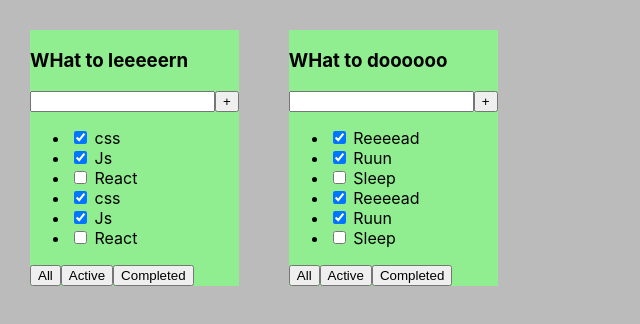
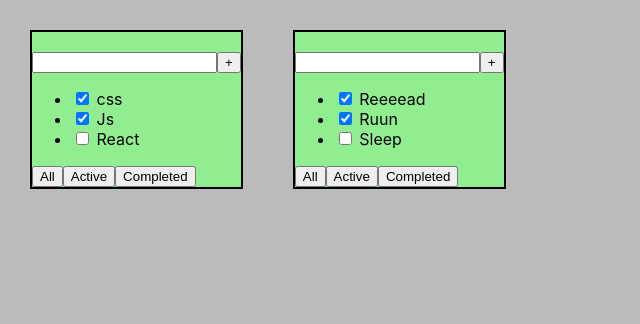
Before and after one commit to Vance051/1-todolist, a React (Create React App) app: page / in a window 1280 px wide. Shown: the top 324 px of the page, without its empty margins (0-640 px from the left). Built offline with nearby package versions, Linux system fonts and the light colour scheme.

Commit message:
Lesson1 - деструктурировал пропсы в todoList

```diff
--- a/src/App.css
+++ b/src/App.css
@@ -9,4 +9,5 @@
     margin-right: 50px;
     height: max-content;
     background: lightgreen;
+    border: black 2px solid;
 }
--- a/src/TodoList.tsx
+++ b/src/TodoList.tsx
@@ -1,25 +1,21 @@
-import React from "react";
+import React, {FC} from "react";
+import {PropsTodoList} from "./App";
 
-export type TaskType = {
-    id: number
-title:string
-isDone:boolean}
-type PropsTodoList = {
-    title: string
-    tasks: TaskType[]
-}
-export const TodoList = (props: PropsTodoList) => {
-    return (<div>
-        <h3>{props.title}</h3>
+
+export const TodoList: FC<PropsTodoList> = (
+    {todoTitle, tasks}) => {
+    // const {todoTitle, tasks} = props
+    return (
+        <div>
+            <h3>{todoTitle}</h3>
             <div>
                 <input/>
                 <button>+</button>
             </div>
             <ul>
-            {props.tasks.map((task)=>(<li><input type="checkbox" checked={task.isDone}/> <span>{task.title}</span></li>))}
-            <li><input type="checkbox" checked={props.tasks[0].isDone}/> <span>{props.tasks[0].title}</span></li>
-            <li><input type="checkbox" checked={props.tasks[1].isDone}/> <span>{props.tasks[1].title}</span></li>
-            <li><input type="checkbox" checked={props.tasks[2].isDone}/> <span>{props.tasks[2].title}</span></li>
+                {tasks.map((task) => (
+                    <li><input type="checkbox" checked={task.isDone}/> <span>{task.title}</span></li>))}
+
             </ul>
             <div>
                 <button>All</button>
```
Lines whose indentation alone changed are shown as unchanged.
